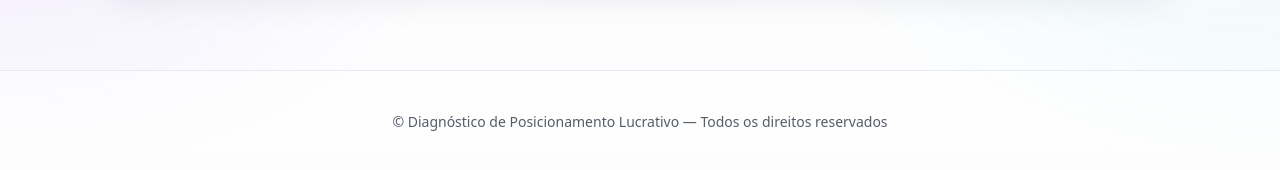
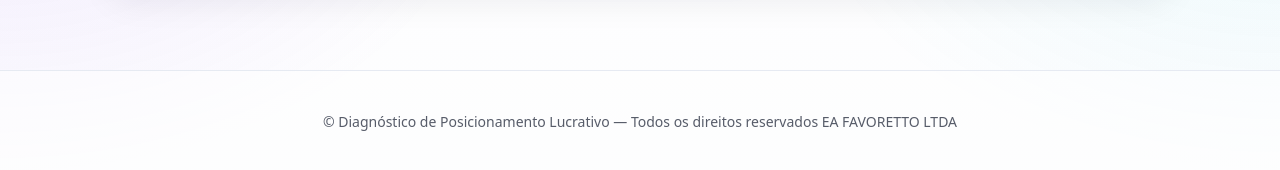
Before and after one commit to Evfavoretto/Diagnosticodecisoeseautoridadeinterna, a plain HTML site: page index.html in a window 1280 px wide. Shown: the part 3353-3523 px from the top of the page. Drawn offline with Linux system fonts and the light colour scheme.

Commit message:
Update footer text with company name

```diff
--- a/index.html
+++ b/index.html
@@ -516,7 +516,7 @@
   </section>
 
   <div class="footer">
-    © Diagnóstico de Posicionamento Lucrativo — Todos os direitos reservados
+    © Diagnóstico de Posicionamento Lucrativo — Todos os direitos reservados EA FAVORETTO LTDA
   </div>
 
   <a class="whats" target="_blank" rel="noopener"
```
